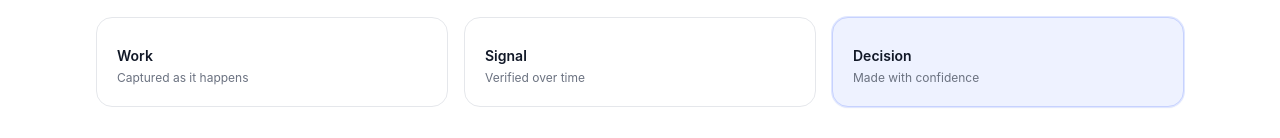
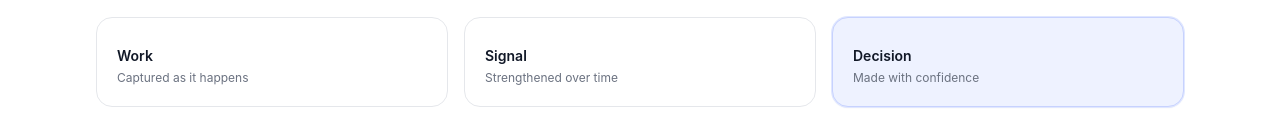
Before and after one commit to wowno1090858718/risevault-mvp, a Next.js app: page / in a window 1280 px wide. Shown: the part 2566-2704 px from the top of the page. Built offline with nearby package versions, Linux system fonts and the light colour scheme.

Commit message:
update landing

```diff
--- a/app/LandingPage.tsx
+++ b/app/LandingPage.tsx
@@ -560,7 +560,7 @@ function ProductFlowInteractive() {
           onMouseEnter={() => setActiveStep(2)}
         >
           <div className="mt-2 text-sm font-semibold text-gray-900">Signal</div>
-          <div className="mt-1 text-xs text-gray-500">Verified over time</div>
+          <div className="mt-1 text-xs text-gray-500">Strengthened over time</div>
         </button>
         <button
           type="button"
```
